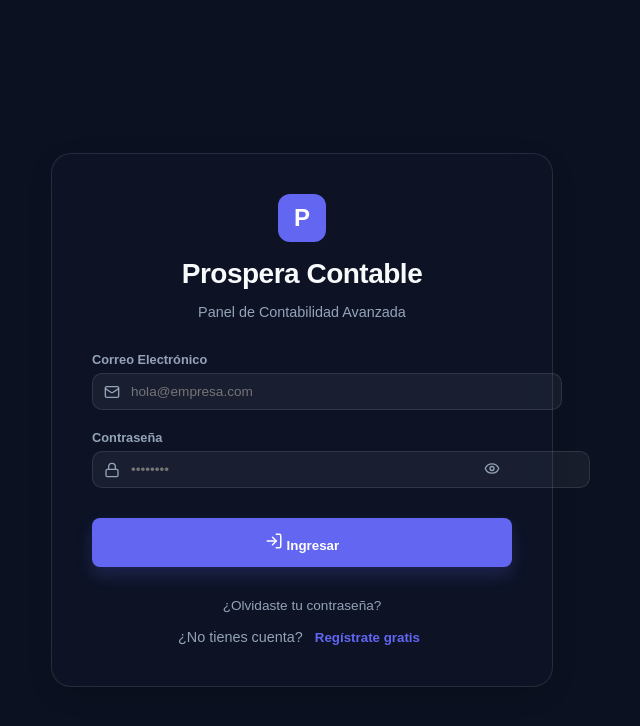
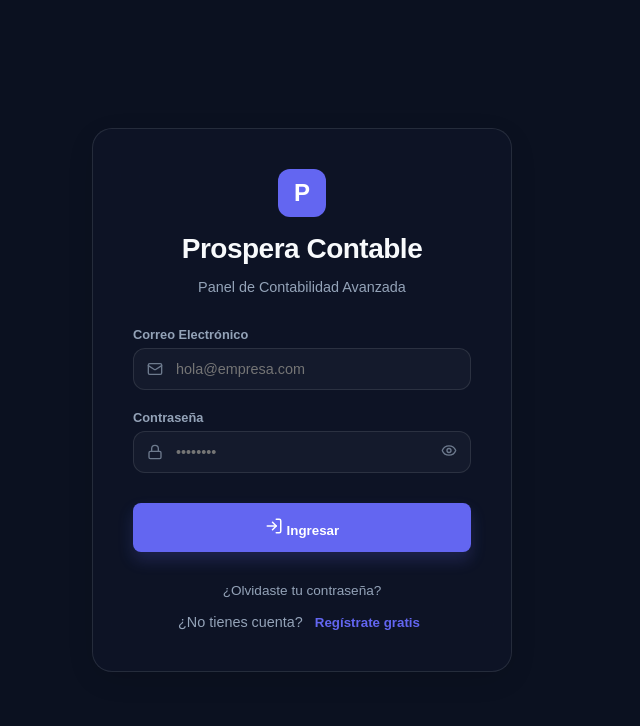
Before and after one commit to jeremygordillo98-commits/prospera-contable, a React (Vite) app: page / in a window 1280 px wide. Shown: the top 726 px of the page, without its empty margins (338-978 px from the left). Built offline with nearby package versions, Linux system fonts and the light colour scheme.

Commit message:
Fix login/signup input overflow and improve form design

```diff
--- a/src/index.css
+++ b/src/index.css
@@ -1,3 +1,7 @@
+* {
+  box-sizing: border-box;
+}
+
 :root {
   --primary: #6366F1;
   --primary-hover: #4F46E5;
--- a/src/views/Login.tsx
+++ b/src/views/Login.tsx
@@ -104,20 +104,20 @@ export const Login = () => {
                             initial={{ opacity: 0 }}
                             animate={{ opacity: 1 }}
                             onSubmit={handleAuth}
-                            style={{ display: 'flex', flexDirection: 'column', gap: '20px' }}
+                            style={{ display: 'flex', flexDirection: 'column', gap: '20px', width: '100%' }}
                         >
                             {view === 'register' && (
                                 <div className="input-group">
                                     <label style={{ display: 'block', fontSize: '0.8rem', fontWeight: 600, marginBottom: '6px', color: 'var(--text-sec)' }}>Nombre Completo</label>
-                                    <div style={{ position: 'relative' }}>
-                                        <User size={16} style={{ position: 'absolute', left: '12px', top: '50%', transform: 'translateY(-50%)', color: 'var(--text-sec)' }} />
+                                    <div style={{ position: 'relative', width: '100%' }}>
+                                        <User size={16} style={{ position: 'absolute', left: '14px', top: '50%', transform: 'translateY(-50%)', color: 'var(--text-sec)', opacity: 0.7 }} />
                                         <input
                                             type="text"
                                             placeholder="Juan Pérez"
                                             required
                                             value={name}
                                             onChange={(e) => setName(e.target.value)}
-                                            style={{ width: '100%', padding: '10px 10px 10px 38px', background: 'rgba(255,255,255,0.05)', border: '1px solid var(--border-color)', borderRadius: '10px', color: 'white', outline: 'none', fontSize: '0.85rem' }}
+                                            style={{ width: '100%', padding: '12px 12px 12px 42px', background: 'rgba(255,255,255,0.03)', border: '1px solid var(--border-color)', borderRadius: '12px', color: 'white', outline: 'none', fontSize: '0.9rem', transition: 'all 0.3s ease' }}
                                         />
                                     </div>
                                 </div>
@@ -125,15 +125,15 @@ export const Login = () => {
 
                             <div className="input-group">
                                 <label style={{ display: 'block', fontSize: '0.8rem', fontWeight: 600, marginBottom: '6px', color: 'var(--text-sec)' }}>Correo Electrónico</label>
-                                <div style={{ position: 'relative' }}>
-                                    <Mail size={16} style={{ position: 'absolute', left: '12px', top: '50%', transform: 'translateY(-50%)', color: 'var(--text-sec)' }} />
+                                <div style={{ position: 'relative', width: '100%' }}>
+                                    <Mail size={16} style={{ position: 'absolute', left: '14px', top: '50%', transform: 'translateY(-50%)', color: 'var(--text-sec)', opacity: 0.7 }} />
                                     <input
                                         type="email"
                                         placeholder="hola@empresa.com"
                                         required
                                         value={email}
                                         onChange={(e) => setEmail(e.target.value)}
-                                        style={{ width: '100%', padding: '10px 10px 10px 38px', background: 'rgba(255,255,255,0.05)', border: '1px solid var(--border-color)', borderRadius: '10px', color: 'white', outline: 'none', fontSize: '0.85rem' }}
+                                        style={{ width: '100%', padding: '12px 12px 12px 42px', background: 'rgba(255,255,255,0.03)', border: '1px solid var(--border-color)', borderRadius: '12px', color: 'white', outline: 'none', fontSize: '0.9rem', transition: 'all 0.3s ease' }}
                                     />
                                 </div>
                             </div>
@@ -141,20 +141,20 @@ export const Login = () => {
                             {view !== 'forgot' && (
                                 <div className="input-group">
                                     <label style={{ display: 'block', fontSize: '0.8rem', fontWeight: 600, marginBottom: '6px', color: 'var(--text-sec)' }}>Contraseña</label>
-                                    <div style={{ position: 'relative' }}>
-                                        <Lock size={16} style={{ position: 'absolute', left: '12px', top: '50%', transform: 'translateY(-50%)', color: 'var(--text-sec)' }} />
+                                    <div style={{ position: 'relative', width: '100%' }}>
+                                        <Lock size={16} style={{ position: 'absolute', left: '14px', top: '50%', transform: 'translateY(-50%)', color: 'var(--text-sec)', opacity: 0.7 }} />
                                         <input
                                             type={showPassword ? "text" : "password"}
                                             placeholder="••••••••"
                                             required
                                             value={password}
                                             onChange={(e) => setPassword(e.target.value)}
-                                            style={{ width: '100%', padding: '10px 38px 10px 38px', background: 'rgba(255,255,255,0.05)', border: '1px solid var(--border-color)', borderRadius: '10px', color: 'white', outline: 'none', fontSize: '0.85rem' }}
+                                            style={{ width: '100%', padding: '12px 42px 12px 42px', background: 'rgba(255,255,255,0.03)', border: '1px solid var(--border-color)', borderRadius: '12px', color: 'white', outline: 'none', fontSize: '0.9rem', transition: 'all 0.3s ease' }}
                                         />
                                         <button
                                             type="button"
                                             onClick={() => setShowPassword(!showPassword)}
-                                            style={{ position: 'absolute', right: '12px', top: '50%', transform: 'translateY(-50%)', background: 'none', border: 'none', color: 'var(--text-sec)', cursor: 'pointer', padding: 0 }}
+                                            style={{ position: 'absolute', right: '14px', top: '50%', transform: 'translateY(-50%)', background: 'none', border: 'none', color: 'var(--text-sec)', cursor: 'pointer', padding: 0, opacity: 0.7 }}
                                         >
                                             {showPassword ? <EyeOff size={16} /> : <Eye size={16} />}
                                         </button>
@@ -165,15 +165,15 @@ export const Login = () => {
                             {view === 'register' && (
                                 <div className="input-group">
                                     <label style={{ display: 'block', fontSize: '0.8rem', fontWeight: 600, marginBottom: '6px', color: 'var(--text-sec)' }}>Confirmar Contraseña</label>
-                                    <div style={{ position: 'relative' }}>
-                                        <Lock size={16} style={{ position: 'absolute', left: '12px', top: '50%', transform: 'translateY(-50%)', color: 'var(--text-sec)' }} />
+                                    <div style={{ position: 'relative', width: '100%' }}>
+                                        <Lock size={16} style={{ position: 'absolute', left: '14px', top: '50%', transform: 'translateY(-50%)', color: 'var(--text-sec)', opacity: 0.7 }} />
                                         <input
                                             type={showPassword ? "text" : "password"}
                                             placeholder="••••••••"
                                             required
                                             value={confirmPassword}
                                             onChange={(e) => setConfirmPassword(e.target.value)}
-                                            style={{ width: '100%', padding: '10px 10px 10px 38px', background: 'rgba(255,255,255,0.05)', border: '1px solid var(--border-color)', borderRadius: '10px', color: 'white', outline: 'none', fontSize: '0.85rem' }}
+                                            style={{ width: '100%', padding: '12px 12px 12px 42px', background: 'rgba(255,255,255,0.03)', border: '1px solid var(--border-color)', borderRadius: '12px', color: 'white', outline: 'none', fontSize: '0.9rem', transition: 'all 0.3s ease' }}
                                         />
                                     </div>
                                 </div>
```
